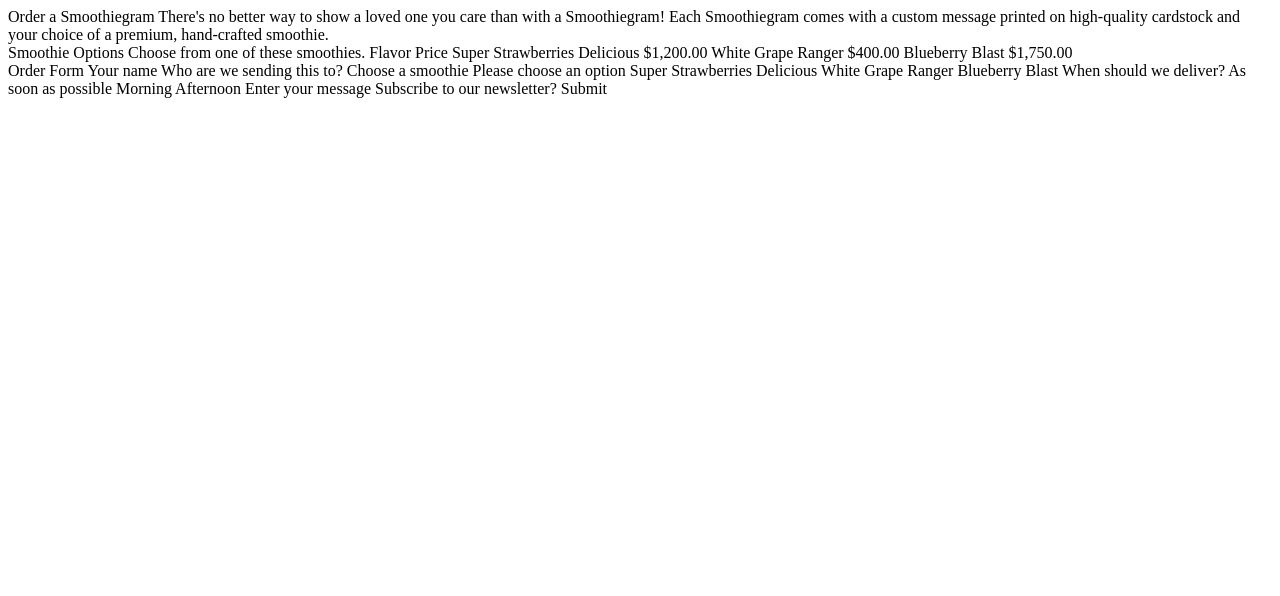
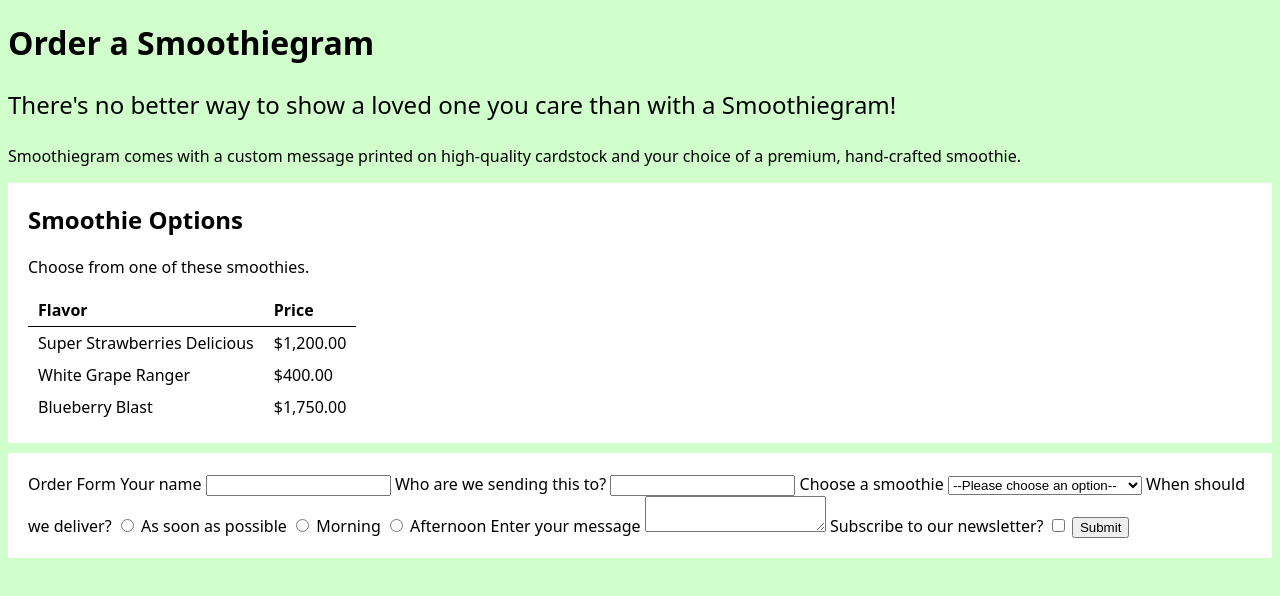
Before and after one commit to brit-martin/lab-html-css, a plain HTML site: page index.html in a window 1280 px wide. Drawn offline with Linux system fonts and the light colour scheme.

Commit message:
three fourths of the way through

```diff
--- a/index.html
+++ b/index.html
@@ -1,28 +1,85 @@
 <!DOCTYPE html>
 <html lang="en">
 <head>
-    <meta charset="UTF-8" />
-    <meta name="viewport" content="width=device-width, initial-scale=1.0" />
+    <meta charset="UTF-8">
+    <meta name="viewport" content="width=, initial-scale=1.0">
     <title>Order a Smoothiegram!</title>
+    <link rel="stylesheet" href="styles.css" />
 </head>
-
 <body>
     <header>
-      Order a Smoothiegram There's no better way to show a loved one you care than with a
-      Smoothiegram! Each Smoothiegram comes with a custom message printed on high-quality cardstock
-      and your choice of a premium, hand-crafted smoothie.
+       <h1> Order a Smoothiegram</h1>
+
+        <p class="lead">
+            There's no better way to show a loved one you care than with a Smoothiegram!</p>
+
+        <p>Smoothiegram comes with a custom message printed on high-quality cardstock
+            and your choice of a premium, hand-crafted smoothie.</p>
     </header>
 
     <main>
     <section>
-        Smoothie Options Choose from one of these smoothies. Flavor Price Super Strawberries
-        Delicious $1,200.00 White Grape Ranger $400.00 Blueberry Blast $1,750.00
+        <h2>Smoothie Options</h2>
+
+        <p>Choose from one of these smoothies.</p>
+        <table>
+            <thead>
+                <tr>
+                    <th>Flavor</th>
+                    <th>Price</th>
+                </tr>
+            </thead>
+            <tbody>
+                <tr>
+                    <td>Super Strawberries Delicious</td>
+                    <td class="price">$1,200.00</td>
+                </tr>
+                <tr>
+                    <td>White Grape Ranger</td>
+                    <td class="price">$400.00</td>
+                </tr>
+                <tr>
+                    <td>Blueberry Blast</td>
+                    <td class="price">$1,750.00</td>
+                </tr>
+            </tbody>
+        </table>
     </section>
+    <section>
+    Order Form
 
-      <section>
-        Order Form Your name Who are we sending this to? Choose a smoothie Please choose an option
-        Super Strawberries Delicious White Grape Ranger Blueberry Blast When should we deliver? As
-        soon as possible Morning Afternoon Enter your message Subscribe to our newsletter? Submit
+    <label>Your name</label>
+    <input type="text" name="sender">
+
+    <label>Who are we sending this to?</label>
+    <input type="text" name="recipient">
+
+
+    <label>Choose a smoothie</label>
+    <select name ="smoothie">
+        <option value="">--Please choose an option--</option>
+        <option value="super strawberries delicious">Super Strawberries Delicious</option>
+        <option value="white grape ranger">White Grape Ranger</option>
+        <option value="blueberry blast">Blueberry Blast</option>
+    </select>
+
+    <span>When should we deliver?</span>
+        <input type="radio" name="delivery-time" value="asap">
+        <label>As soon as possible</label>
+
+        <input type="radio" name="delivery-time" value="am">
+        <label>Morning</label>
+
+        <input type="radio" name="delivery-time" value="pm">
+        <label>Afternoon</label>
+
+    <label>Enter your message</label>
+        <textarea name="message"></textarea>
+
+    <label>Subscribe to our newsletter?</label>
+        <input type="checkbox" name="subscribe" value="yes">
+
+    <button type="submit">Submit</button>
     </section>
     </main>
 </body>
--- /dev/null
+++ b/styles.css
@@ -0,0 +1,30 @@
+body {
+    font-family: system-ui, sans-serif;
+    background-color: #d1ffcc;
+}
+.lead {
+    font-size: 1.5rem;
+    font-weight: 300;
+}
+section {
+    background-color: white;
+    padding: 20px;
+    margin: 10px 0;
+}
+section h2 {
+    margin-top: 0;
+}
+th {
+    text-align: left;
+    border-bottom: 1px solid black;
+    padding: 5px 10px;
+}
+table {
+    border-collapse: collapse;
+}
+td {
+    padding: 5px 10px;
+}
+td .price{
+    text-align: end;
+}
```
Lines whose indentation alone changed are shown as unchanged.
